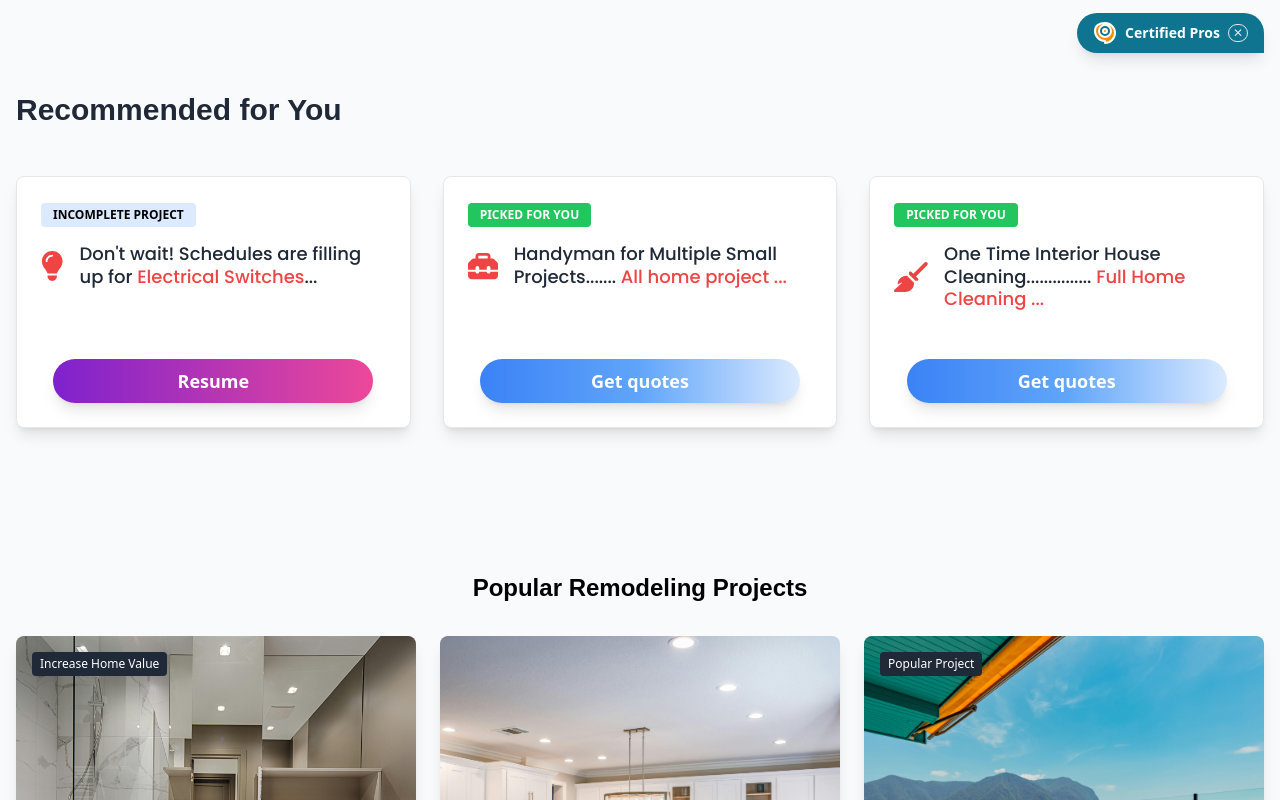
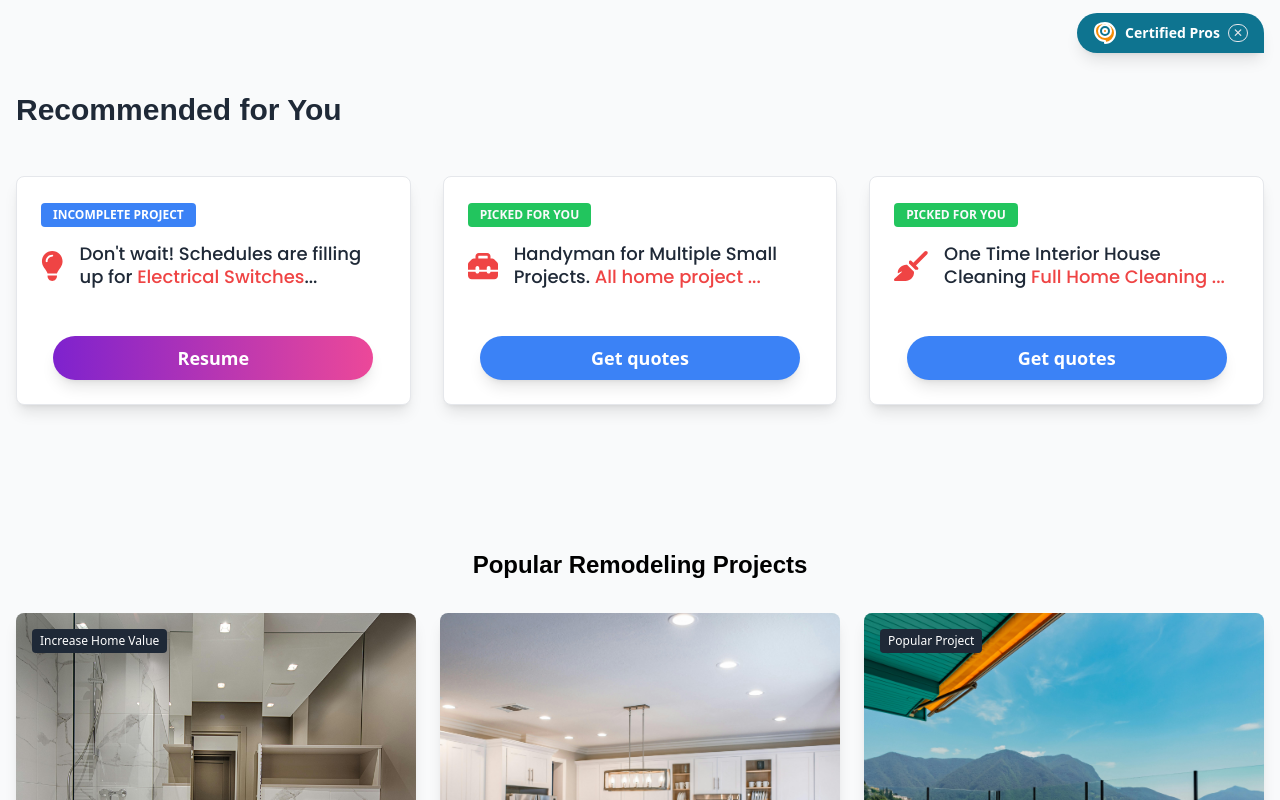
Before and after one commit to timeSync24/profixer-frontend, a React (Vite) app: page / in a window 1280 px wide. Shown: the part 731-1531 px from the top of the page. Built offline with nearby package versions, Linux system fonts and the light colour scheme; a web font is replaced by a local one.

Commit message:
Update colors

```diff
--- a/src/Component/Shared/Button.tsx
+++ b/src/Component/Shared/Button.tsx
@@ -28,9 +28,9 @@ const Button: React.FC<ButtonProps> = ({
 
   const variantStyles = {
     primary: 'bg-gradient-to-r from-purple-700 to-pink-500 text-white hover:bg-gradient-to-l hover:shadow-2xl',
-    secondary: 'bg-gray-500 text-white hover:bg-gray-700',
+    secondary: 'bg-blue-500 text-white hover:bg-gray-700',
     tertiary: 'bg-gradient-to-r from-purple-700 to-pink-500 text-white font-semibold py-2 px-6 rounded-full shadow-lg hover:shadow-2xl hover:bg-gradient-to-l transition duration-300 ease-in-out text-lg hidden sm:block',
-    spaced: 'bg-gradient-to-r from-blue-500 to-blue-100 via-blue-400 text-white font-semibold py-2 px-6 rounded-full shadow-lg hover:shadow-2xl hover:bg-gradient-to-l transition duration-300 ease-in-out text-lg hidden sm:block',
+    spaced: 'bg-gradient-to-r from-blue-500 to-blue-100 via-blue-00 text-white font-semibold py-2 px-6 rounded-full shadow-lg hover:shadow-2xl hover:bg-gradient-to-l transition duration-300 ease-in-out text-lg hidden sm:block',
   };
 
   const sizeStyles = {
--- a/src/Pages/Home/HeroSection.tsx
+++ b/src/Pages/Home/HeroSection.tsx
@@ -4,7 +4,7 @@ import { faSearch, faMapMarkerAlt, faToolbox, faTree, faWrench, faBolt, faHammer
 
 const HeroSection: React.FC = () => {
   return (
-    <section className="bg-gradient-to-r from-blue-300 via-blue-50 to-blue-300 py-16 lg:py-24">
+    <section className="bg-gradient-to-r from-blue-300 via-teal-100 to-blue-300 py-16 lg:py-24">
       <div className="container mx-auto text-center px-4 lg:px-8 max-w-screen-lg">
          {/* Heading */}
          <h1 className="text-4xl lg:text-5xl font-extrabold text-gray-800 mb-6 lg:mb-10 w-full lg:w-4/5 mx-auto leading-snug lg:leading-tight">
--- a/src/Pages/Home/Recommended.tsx
+++ b/src/Pages/Home/Recommended.tsx
@@ -39,7 +39,7 @@ const Recommended: React.FC = () => {
               </div>
               <div className="flex justify-center mt-6">
                 <Button
-                  variant={project.buttonText === 'Resume' ? 'primary' : 'spaced'}
+                  variant={project.buttonText === 'Resume' ? 'primary' : 'secondary'}
                   size="medium"
                   className="w-full max-w-xs"
                 >
--- a/src/data/mock.tsx
+++ b/src/data/mock.tsx
@@ -8,13 +8,13 @@ export const recommendedProjects = [
       title: "Don't wait! Schedules are filling up for Electrical Switches...",
       buttonText: 'Resume',
       highlight: 'Electrical Switches',
-      statusColor: 'bg-blue-100 text-black font-bold',
+      statusColor: 'bg-blue-500 text-white font-bold',
       icon: faLightbulb,
     },
     {
       id: 2,
       status: 'PICKED FOR YOU',
-      title: 'Handyman for Multiple Small Projects....... ',
+      title: 'Handyman for Multiple Small Projects. ',
       buttonText: 'Get quotes',
       highlight: 'All home project ...',
       statusColor: 'bg-green-500 text-gray-50 font-bold',
@@ -23,7 +23,7 @@ export const recommendedProjects = [
     {
       id: 3,
       status: 'PICKED FOR YOU',
-      title: 'One Time Interior House Cleaning...............  ',
+      title: 'One Time Interior House Cleaning  ',
       buttonText: 'Get quotes',
       highlight: 'Full Home Cleaning ...',
       statusColor: 'bg-green-500 text-gray-50 font-bold',
```
